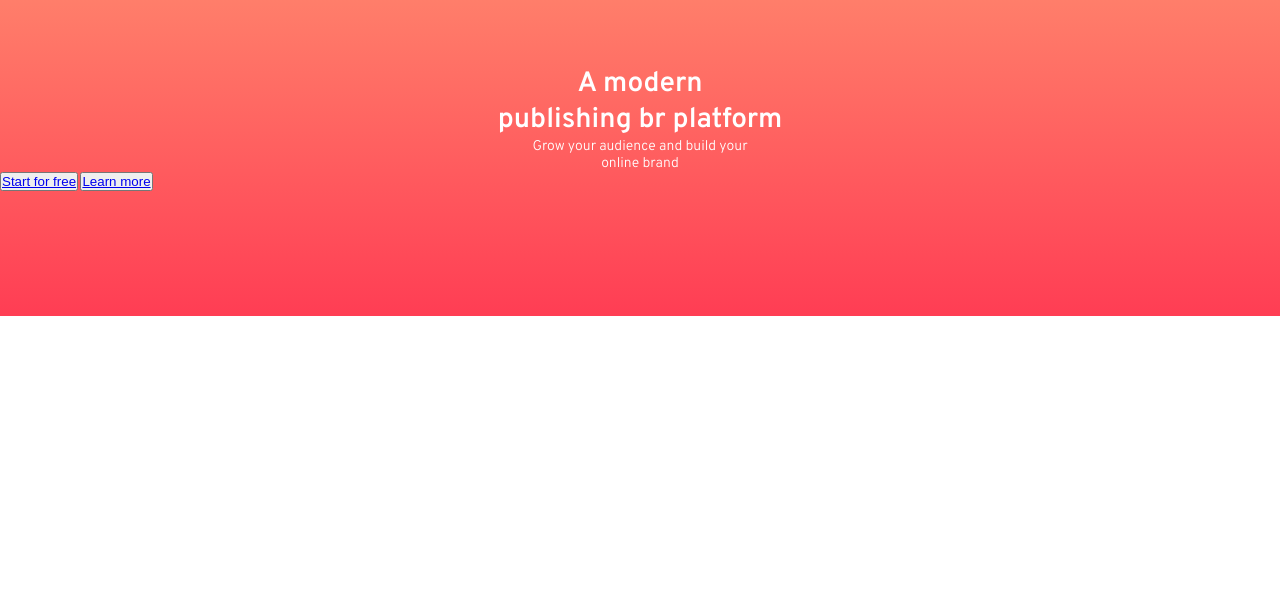
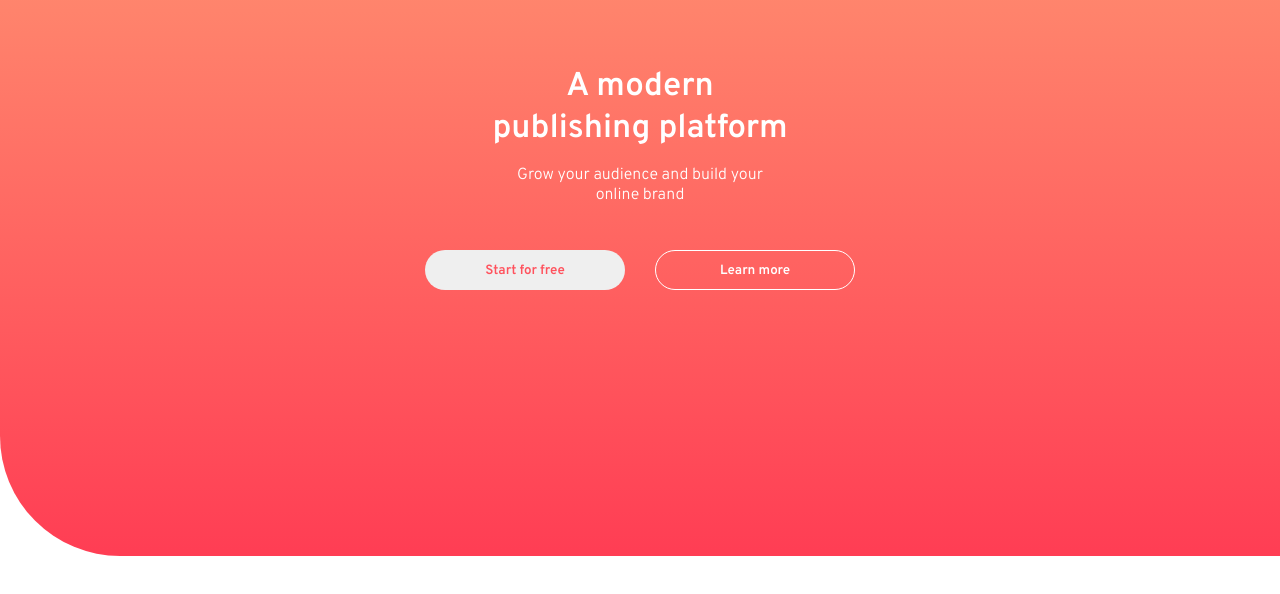
Before and after one commit to IsmaelPatrana/Page-Blogr, a plain HTML site: page index.html in a window 1280 px wide. Shown: the part 84-678 px from the top of the page. Drawn offline with Linux system fonts and the light colour scheme.

Commit message:
Header terminado en dispositivos moviles en un 90%

```diff
--- a/css/style.css
+++ b/css/style.css
@@ -28,10 +28,11 @@ html {
 
         /*Estilos Generales del contenedor*/
 .container-header {
-    height: 50vh;
+    height: 80vh;
     background-image: url(images/bg-pattern-intro-mobile.svg);
     background: linear-gradient(180deg, hsla(13, 100%, 72%, 1) 0%, hsla(353, 100%, 62%, 1) 100%);
     font-family: var(--fuente-1);
+    border-radius: 0px 0px 0px 120px;
 }
 
             /*Estilos del nav y logo*/
@@ -52,19 +53,60 @@ html {
 .row-header .logo-nav img {
     margin: 15px;
 }
-            /*Text del header*/
+ /*Text del header*/
 .col-header_info {
     display: flex;
     align-items: center;
     flex-direction: column;
     text-align: center;
-    font-size: 1.4rem;
     color: white;
     margin-top: 6rem;
+}
 
+.col-header_info h1 {
+    font-size: 3.3rem;
+}
+.col-header_info p {
+    margin-top: 1.5rem;
+    font-size: 1.6rem;
 }
 
 
+
+/* Estilos de los botones */
+
+.col-header_buttons {
+    display: flex;
+    justify-content: center;
+    margin-top: 3rem;
+}
+
+.col-header_buttons .primary-button {
+    margin: 1.5rem;
+    width: 20rem;
+    height: 4rem;
+    border-radius: 2rem;
+    border: none;
+}
+.col-header_buttons .primary-button a {
+    text-decoration: none;
+}
+
+#button-one a{
+    color: var(--primay);
+    font-family: var(--fuente-1);
+    font-weight: 600;
+}
+
+#button-two {
+    background-color: transparent;
+    border: 1px solid var(--neutral-1);
+}
+#button-two a {
+    color: var(--neutral-1);
+    font-family: var(--fuente-1);
+    font-weight: 600;
+}
 
 
 
--- a/index.html
+++ b/index.html
@@ -30,14 +30,14 @@
           </div>
         </div>
         <div class="col-header_info">
-          <h1>A modern <br> publishing br platform</h1>
+          <h1>A modern <br> publishing platform</h1>
           <p>Grow your audience and build your <br> online brand</p>
         </div>
-        <div class="col-header">
-          <button>
+        <div class="col-header_buttons">
+          <button class="primary-button" id="button-one">
             <a href="#">Start for free</a>
           </button>
-          <button>
+          <button class="primary-button" id="button-two">
             <a href="#">Learn more</a>
           </button>
         </div>
```
